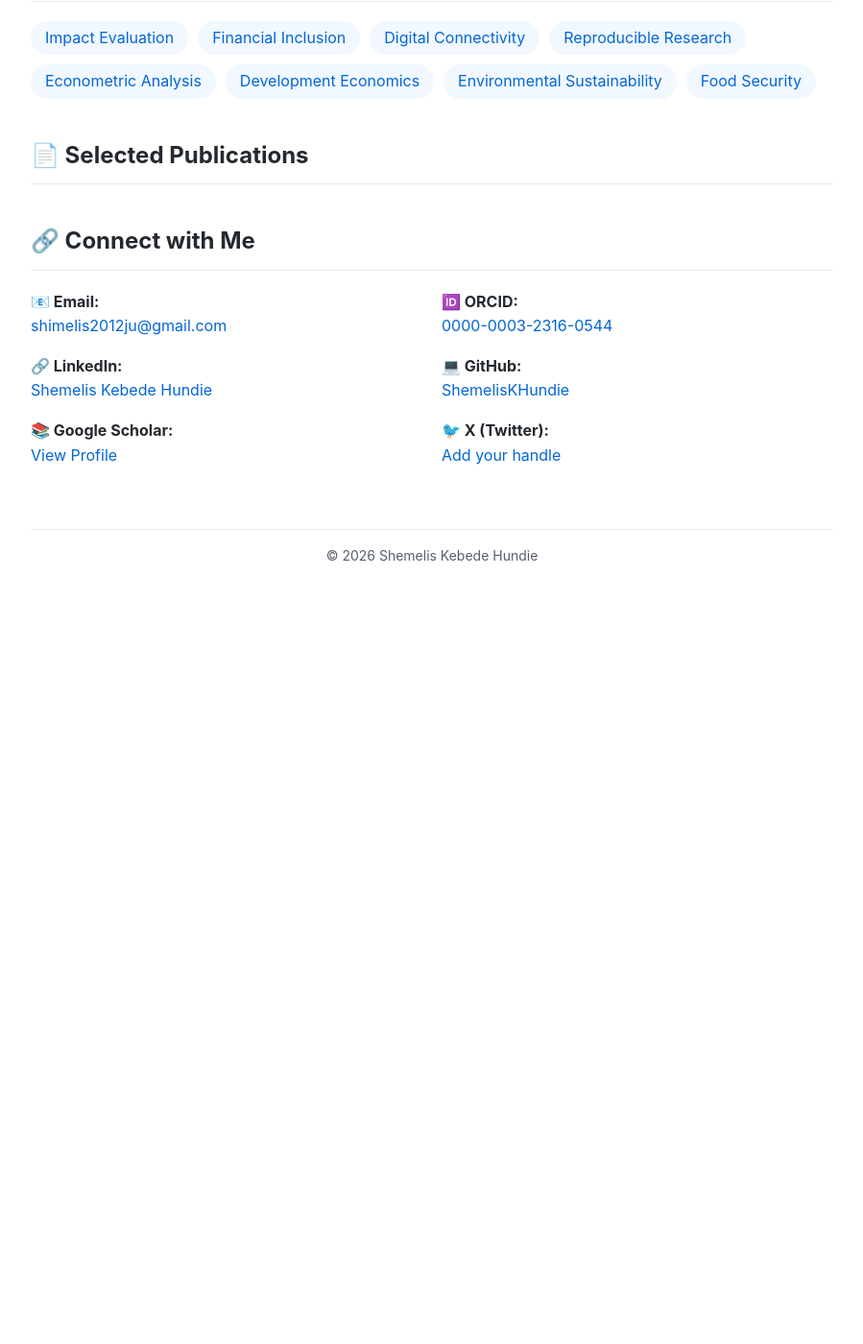
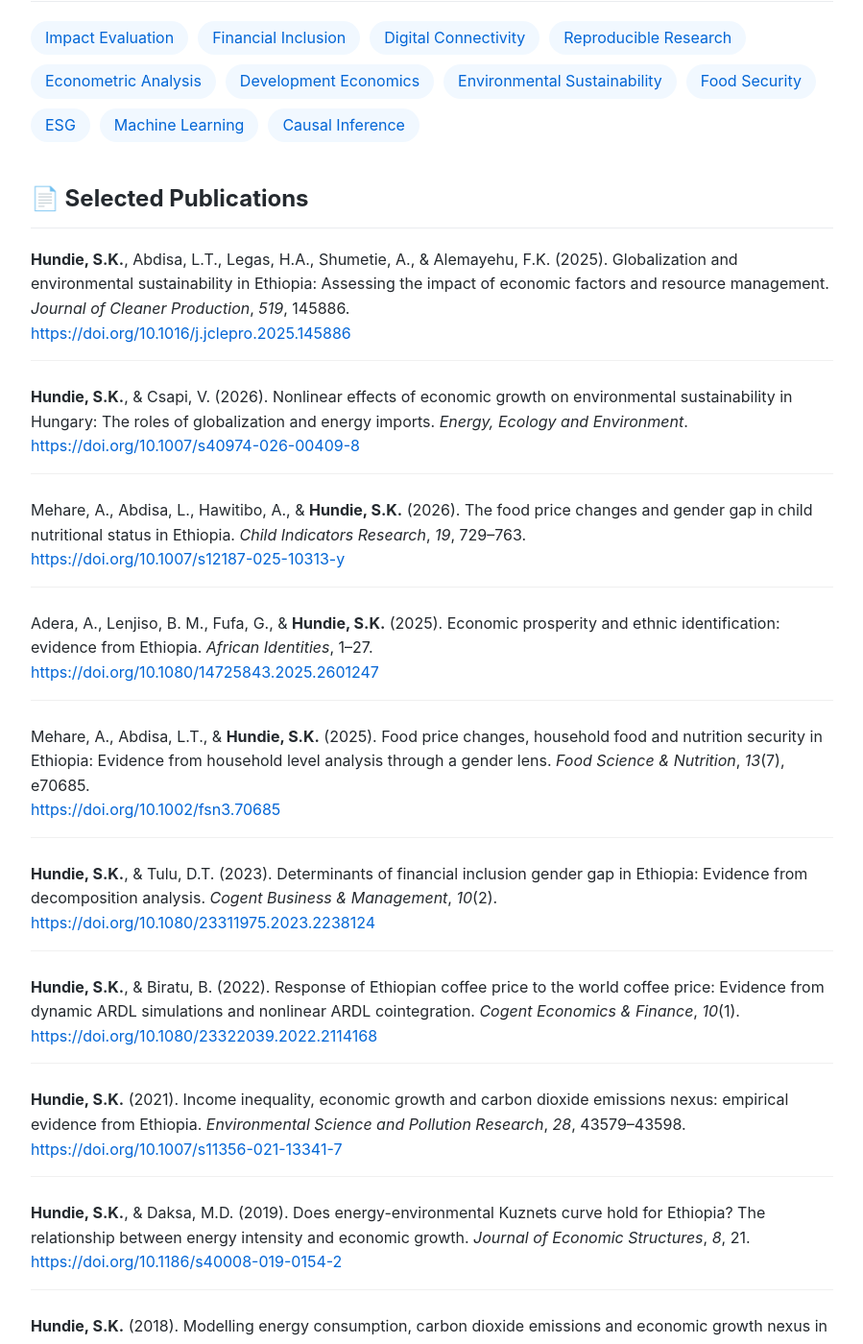
Before and after one commit to ShemelisKHundie/ShemelisKHundie.github.io, a Jekyll site: the page built from index.md, in a window 1280 px wide and 1400 px high, scrolled down 1224 px. Shown: the whole window at 96% size, without its empty margins (190-1089 px from the left). Built offline with Jekyll 4.4.1, drawn with Linux system fonts in a browser that asks for light colours; before the commit the page ends 1863 px from its top, so only the background shows below that; some of the changed text lies outside the part shown.

Commit message:
Update index.md

```diff
--- a/index.md
+++ b/index.md
@@ -10,7 +10,7 @@
   <p style="font-size: 1rem; color: #6a737d;">Focusing on financial inclusion, digital connectivity, and reproducible workflows</p>
 </div>
 
-<!-- Profile Section - Two Column Layout (WITHOUT social links) -->
+<!-- Profile Section - Two Column Layout -->
 <div style="display: flex; flex-wrap: wrap; gap: 40px; margin-bottom: 40px; background: #f8f9fa; padding: 30px; border-radius: 10px;">
   <div style="flex: 1; min-width: 200px; text-align: center;">
     <img src="https://raw.githubusercontent.com/ShemelisKHundie/ShemelisKHundie.github.io/main/assets/images/profile.jpg" alt="Shemelis Kebede Hundie" style="width: 200px; height: 200px; border-radius: 50%; object-fit: cover; border: 3px solid #fff; box-shadow: 0 2px 10px rgba(0,0,0,0.1);">
@@ -67,37 +67,92 @@
   <span style="background: #f1f8ff; color: #0366d6; padding: 5px 15px; border-radius: 20px;">Development Economics</span>
   <span style="background: #f1f8ff; color: #0366d6; padding: 5px 15px; border-radius: 20px;">Environmental Sustainability</span>
   <span style="background: #f1f8ff; color: #0366d6; padding: 5px 15px; border-radius: 20px;">Food Security</span>
+  <span style="background: #f1f8ff; color: #0366d6; padding: 5px 15px; border-radius: 20px;">ESG</span>
+  <span style="background: #f1f8ff; color: #0366d6; padding: 5px 15px; border-radius: 20px;">Machine Learning</span>
+  <span style="background: #f1f8ff; color: #0366d6; padding: 5px 15px; border-radius: 20px;">Causal Inference</span>
 </div>
 
 <!-- Selected Publications -->
 <h2 style="border-bottom: 1px solid #eaecef; padding-bottom: 10px; margin-top: 40px;">📄 Selected Publications</h2>
 
 <div style="margin: 20px 0;">
-  <!-- Your 11 publications here -->
+
+  <div style="margin-bottom: 25px; padding-bottom: 15px; border-bottom: 1px solid #f0f0f0;">
+    <strong>Hundie, S.K.</strong>, Abdisa, L.T., Legas, H.A., Shumetie, A., & Alemayehu, F.K. (2025). Globalization and environmental sustainability in Ethiopia: Assessing the impact of economic factors and resource management. <em>Journal of Cleaner Production</em>, <em>519</em>, 145886.<br>
+    <a href="https://doi.org/10.1016/j.jclepro.2025.145886" target="_blank">https://doi.org/10.1016/j.jclepro.2025.145886</a>
+  </div>
+
+  <div style="margin-bottom: 25px; padding-bottom: 15px; border-bottom: 1px solid #f0f0f0;">
+    <strong>Hundie, S.K.</strong>, & Csapi, V. (2026). Nonlinear effects of economic growth on environmental sustainability in Hungary: The roles of globalization and energy imports. <em>Energy, Ecology and Environment</em>.<br>
+    <a href="https://doi.org/10.1007/s40974-026-00409-8" target="_blank">https://doi.org/10.1007/s40974-026-00409-8</a>
+  </div>
+
+  <div style="margin-bottom: 25px; padding-bottom: 15px; border-bottom: 1px solid #f0f0f0;">
+    Mehare, A., Abdisa, L., Hawitibo, A., & <strong>Hundie, S.K.</strong> (2026). The food price changes and gender gap in child nutritional status in Ethiopia. <em>Child Indicators Research</em>, <em>19</em>, 729–763.<br>
+    <a href="https://doi.org/10.1007/s12187-025-10313-y" target="_blank">https://doi.org/10.1007/s12187-025-10313-y</a>
+  </div>
+
+  <div style="margin-bottom: 25px; padding-bottom: 15px; border-bottom: 1px solid #f0f0f0;">
+    Adera, A., Lenjiso, B. M., Fufa, G., & <strong>Hundie, S.K.</strong> (2025). Economic prosperity and ethnic identification: evidence from Ethiopia. <em>African Identities</em>, 1–27.<br>
+    <a href="https://doi.org/10.1080/14725843.2025.2601247" target="_blank">https://doi.org/10.1080/14725843.2025.2601247</a>
+  </div>
+
+  <div style="margin-bottom: 25px; padding-bottom: 15px; border-bottom: 1px solid #f0f0f0;">
+    Mehare, A., Abdisa, L.T., & <strong>Hundie, S.K.</strong> (2025). Food price changes, household food and nutrition security in Ethiopia: Evidence from household level analysis through a gender lens. <em>Food Science & Nutrition</em>, <em>13</em>(7), e70685.<br>
+    <a href="https://doi.org/10.1002/fsn3.70685" target="_blank">https://doi.org/10.1002/fsn3.70685</a>
+  </div>
+
+  <div style="margin-bottom: 25px; padding-bottom: 15px; border-bottom: 1px solid #f0f0f0;">
+    <strong>Hundie, S.K.</strong>, & Tulu, D.T. (2023). Determinants of financial inclusion gender gap in Ethiopia: Evidence from decomposition analysis. <em>Cogent Business & Management</em>, <em>10</em>(2).<br>
+    <a href="https://doi.org/10.1080/23311975.2023.2238124" target="_blank">https://doi.org/10.1080/23311975.2023.2238124</a>
+  </div>
+
+  <div style="margin-bottom: 25px; padding-bottom: 15px; border-bottom: 1px solid #f0f0f0;">
+    <strong>Hundie, S.K.</strong>, & Biratu, B. (2022). Response of Ethiopian coffee price to the world coffee price: Evidence from dynamic ARDL simulations and nonlinear ARDL cointegration. <em>Cogent Economics & Finance</em>, <em>10</em>(1).<br>
+    <a href="https://doi.org/10.1080/23322039.2022.2114168" target="_blank">https://doi.org/10.1080/23322039.2022.2114168</a>
+  </div>
+
+  <div style="margin-bottom: 25px; padding-bottom: 15px; border-bottom: 1px solid #f0f0f0;">
+    <strong>Hundie, S.K.</strong> (2021). Income inequality, economic growth and carbon dioxide emissions nexus: empirical evidence from Ethiopia. <em>Environmental Science and Pollution Research</em>, <em>28</em>, 43579–43598.<br>
+    <a href="https://doi.org/10.1007/s11356-021-13341-7" target="_blank">https://doi.org/10.1007/s11356-021-13341-7</a>
+  </div>
+
+  <div style="margin-bottom: 25px; padding-bottom: 15px; border-bottom: 1px solid #f0f0f0;">
+    <strong>Hundie, S.K.</strong>, & Daksa, M.D. (2019). Does energy-environmental Kuznets curve hold for Ethiopia? The relationship between energy intensity and economic growth. <em>Journal of Economic Structures</em>, <em>8</em>, 21.<br>
+    <a href="https://doi.org/10.1186/s40008-019-0154-2" target="_blank">https://doi.org/10.1186/s40008-019-0154-2</a>
+  </div>
+
+  <div style="margin-bottom: 25px; padding-bottom: 15px; border-bottom: 1px solid #f0f0f0;">
+    <strong>Hundie, S.K.</strong> (2018). Modelling energy consumption, carbon dioxide emissions and economic growth nexus in Ethiopia: Evidence from cointegration and causality analysis. <em>The Turkish Journal of Agriculture – Food Science and Technology (TURJAF)</em>, <em>6</em>(6), 699–709.<br>
+    <a href="https://doi.org/10.24925/turjaf.v6i6.699-709.1720" target="_blank">https://doi.org/10.24925/turjaf.v6i6.699-709.1720</a>
+  </div>
+
+  <div style="margin-bottom: 25px; padding-bottom: 15px; border-bottom: 1px solid #f0f0f0;">
+    Daksa, M., Yismaw, M., Lemessa, S., & <strong>Hundie, S.K.</strong> (2018). Enterprise innovation in developing countries: an evidence from Ethiopia. <em>Journal of Innovation and Entrepreneurship</em>, <em>7</em>, 6.<br>
+    <a href="https://doi.org/10.1186/s13731-018-0085-4" target="_blank">https://doi.org/10.1186/s13731-018-0085-4</a>
+  </div>
+
 </div>
 
-<!-- Connect with Me - ONE SECTION AT THE BOTTOM -->
+<!-- Connect with Me -->
 <h2 style="border-bottom: 1px solid #eaecef; padding-bottom: 10px; margin-top: 40px;">🔗 Connect with Me</h2>
 <div style="margin: 20px 0; display: flex; flex-wrap: wrap; gap: 20px;">
   <div style="flex: 1; min-width: 200px;">
     <p><strong>📧 Email:</strong><br>
     <a href="mailto:shimelis2012ju@gmail.com">shimelis2012ju@gmail.com</a></p>
 
-    <p><strong>🔗 LinkedIn:</strong><br>
+    <p><strong><img src="https://upload.wikimedia.org/wikipedia/commons/c/ca/LinkedIn_logo_initials.png" alt="LinkedIn" style="width: 16px; height: 16px; vertical-align: middle; margin-right: 5px;"> LinkedIn:</strong><br>
     <a href="https://www.linkedin.com/in/shemelis-kebede-hundie-77743967/">Shemelis Kebede Hundie</a></p>
 
-    <p><strong>📚 Google Scholar:</strong><br>
+    <p><strong><img src="https://scholar.google.com/intl/en/scholar/images/1x/scholar_logo_16dp_1x.png" alt="Google Scholar" style="width: 18px; height: 18px; vertical-align: middle; margin-right: 5px;"> Google Scholar:</strong><br>
     <a href="https://scholar.google.com/citations?user=sP5y6NUAAAAJ&hl=en">View Profile</a></p>
   </div>
 
   <div style="flex: 1; min-width: 200px;">
-    <p><strong>🆔 ORCID:</strong><br>
+    <p><strong><img src="https://orcid.org/assets/vectors/orcid.logo.icon.svg" alt="ORCID" style="width: 20px; height: 20px; vertical-align: middle; margin-right: 5px;"> ORCID:</strong><br>
     <a href="https://orcid.org/0000-0003-2316-0544">0000-0003-2316-0544</a></p>
 
-    <p><strong>💻 GitHub:</strong><br>
+    <p><strong><img src="https://github.githubassets.com/favicons/favicon.svg" alt="GitHub" style="width: 16px; height: 16px; vertical-align: middle; margin-right: 5px;"> GitHub:</strong><br>
     <a href="https://github.com/ShemelisKHundie">ShemelisKHundie</a></p>
-
-    <p><strong>🐦 X (Twitter):</strong><br>
-    <a href="#">Add your handle</a></p>
   </div>
 </div>
```
